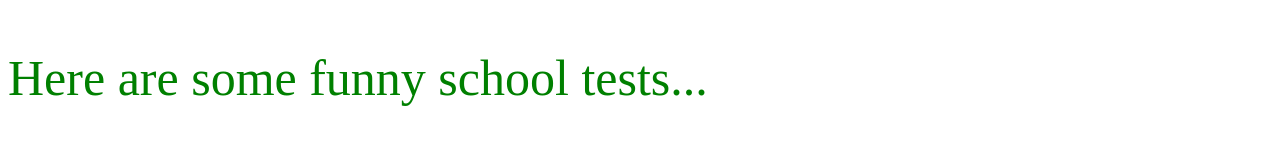
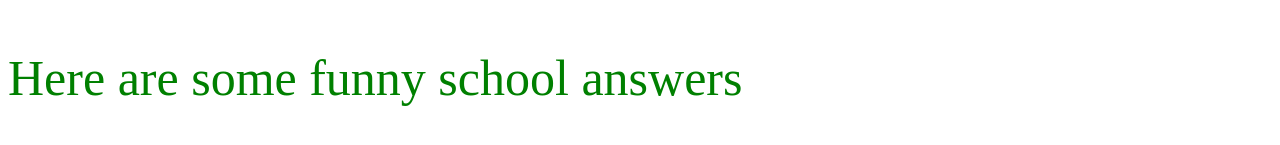
Before and after one commit to LastKing25/Test1, a plain HTML site: page index.html in a window 1280 px wide. Shown: the part 1051-1196 px from the top of the page. Drawn offline with Linux system fonts and the light colour scheme.

Commit message:
corrections

```diff
--- a/index.html
+++ b/index.html
@@ -11,6 +11,6 @@
 <img src="Funny.jpg">
 <img src="Funny two.jpg">
 <p id="firstsentence">I hope i get and A in this test... </p>
-<p id="secondsentence">Here are some funny school tests...</p>
+<p id="secondsentence">Here are some funny school answers</p>
 </body>
 </html>
```
